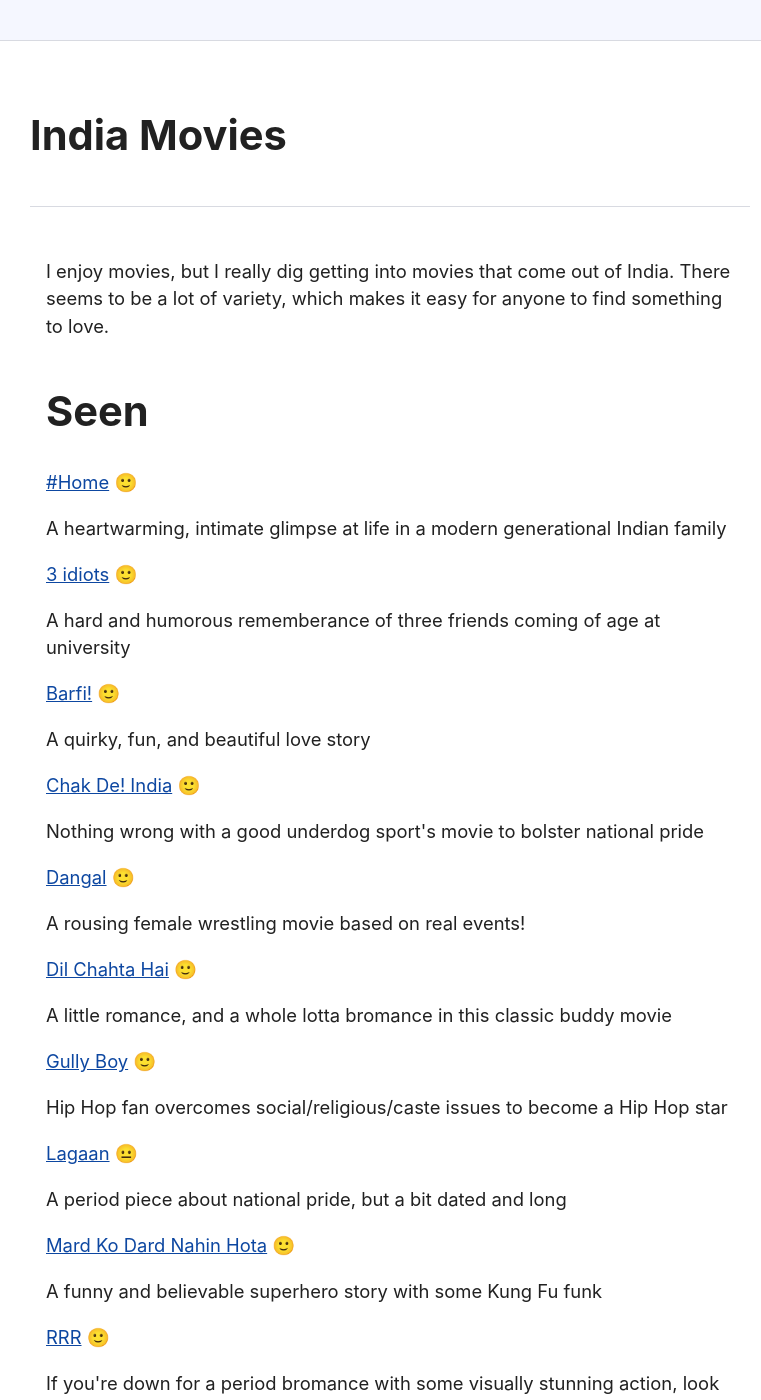
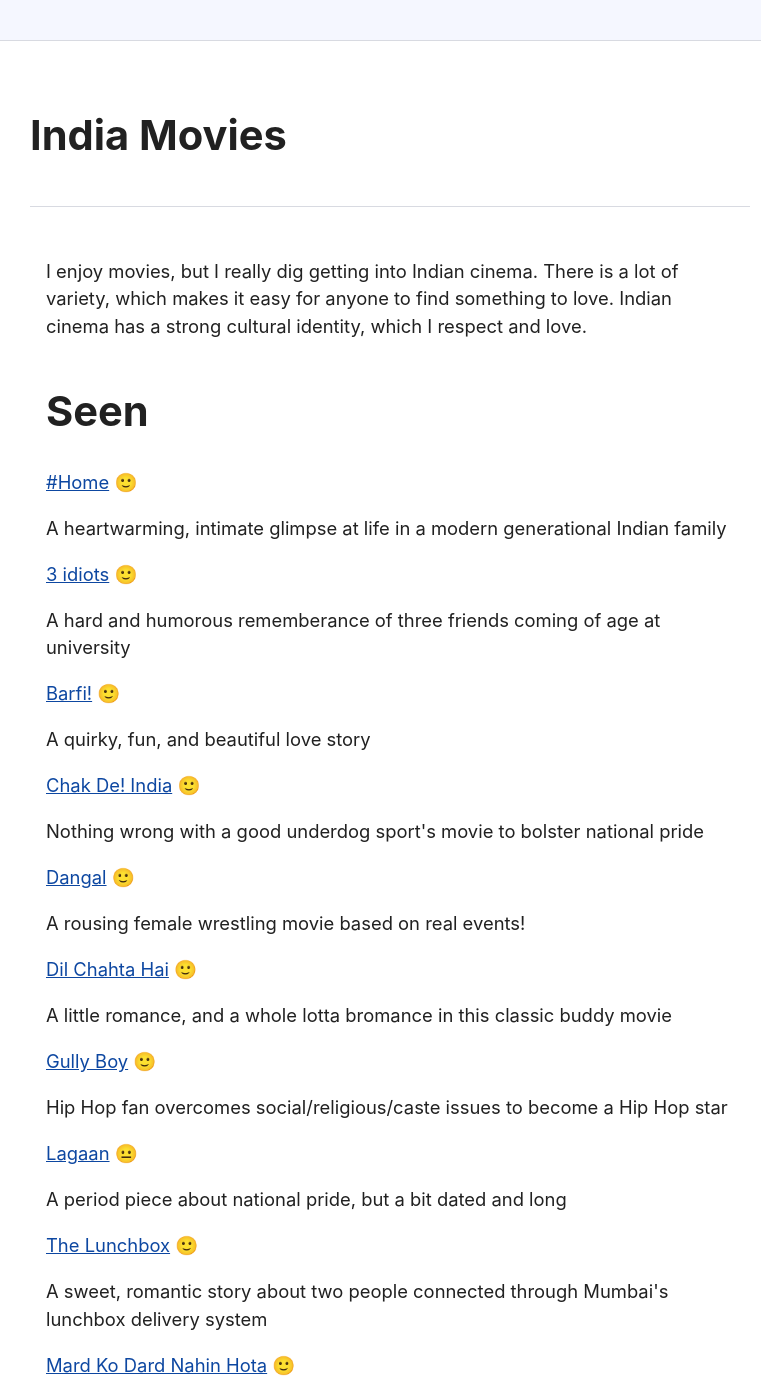
Before and after one commit to dahenson/dahenson.github.io, a Jekyll site: the page built from india-movies.html, in a window 1280 px wide and 1400 px high, scrolled down 190 px. Shown: the whole window, without its empty margins (250-1011 px from the left). Built offline with Jekyll 4.4.1, drawn with Linux system fonts in a browser that asks for light colours; some of the changed text lies outside the part shown.

Commit message:
Update my indian cinema page

```diff
--- a/_data/india_movies.yml
+++ b/_data/india_movies.yml
@@ -39,6 +39,11 @@ seen:
     rating: meh
     review: A period piece about national pride, but a bit dated and long
 
+  - title: The Lunchbox
+    url: https://www.imdb.com/title/tt2350496
+    rating: yah
+    review: A sweet, romantic story about two people connected through Mumbai's lunchbox delivery system
+
   - title: Mard Ko Dard Nahin Hota
     url: https://www.imdb.com/title/tt8055888
     rating: yah
@@ -59,6 +64,11 @@ seen:
     rating: yah
     review: A man returns to his roots and rediscovers himself in the motherland
 
+  - title: Taare Zameen Par (Like Stars on Earth)
+    url: https://www.imdb.com/title/tt0986264
+    rating: yah
+    review: A child with misunderstood learning disabilities is redeemed by an open-minded temporary teacher. Touching, if a bit cheesy.
+
 watchlist:
   - title: Luck by Chance
     url: https://www.imdb.com/title/tt0886539
--- a/india-movies.html
+++ b/india-movies.html
@@ -4,8 +4,8 @@ layout: default
 ---
 
 <p>
-  I enjoy movies, but I really dig getting into movies that come out of India. There
-  seems to be a lot of variety, which makes it easy for anyone to find something to love.
+  I enjoy movies, but I really dig getting into Indian cinema. There is a lot of variety, which makes it easy for
+  anyone to find something to love. Indian cinema has a strong cultural identity, which I respect and love.
 </p>
 
 <h2>Seen</h2>
```
